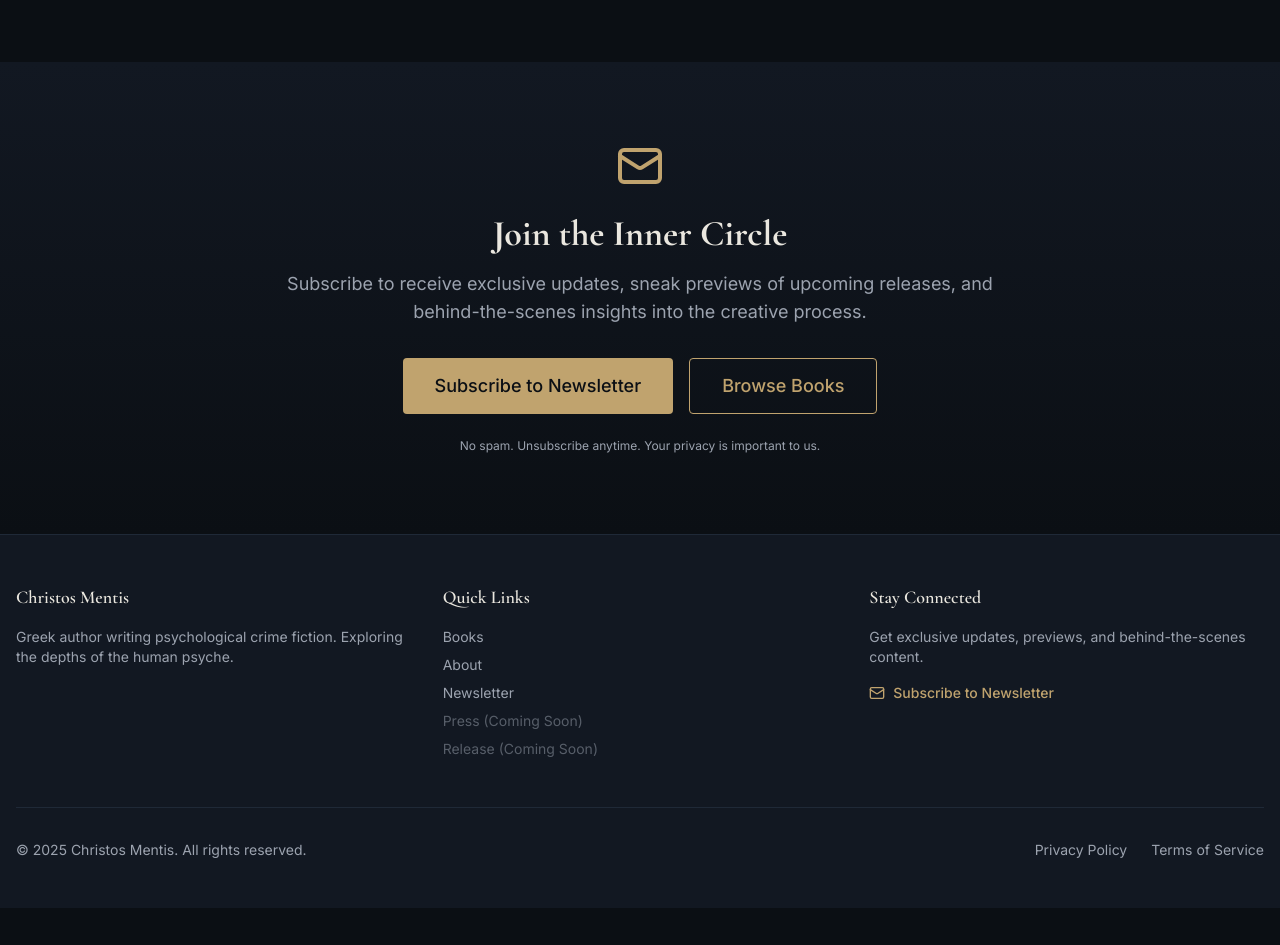
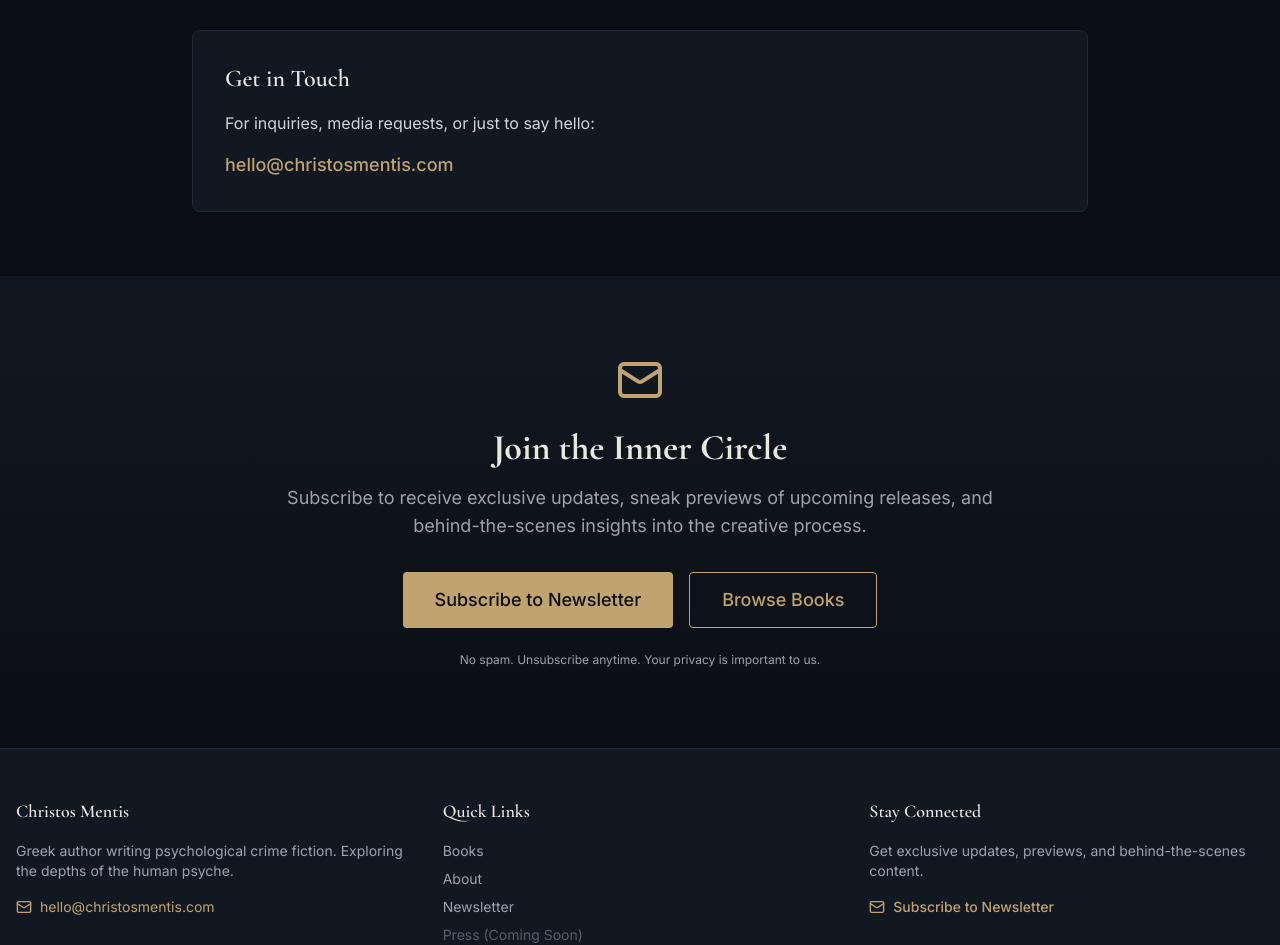
Before and after one commit to jepeteo/website-christosmentis, a Next.js app: page /about in a window 1280 px wide. Shown: the part 1610-2555 px from the top of the page. Before the commit the page ends 2518 px from the top, so only its background shows below. Built offline with nearby package versions, Linux system fonts and the light colour scheme.

Commit message:
Add contact email to About page and Footer
- Add 'Get in Touch' section on About page with hello@christosmentis.com
- Display contact email in footer on all pages
- Email is clickable and opens default mail client

```diff
--- a/src/app/(pages)/about/page.tsx
+++ b/src/app/(pages)/about/page.tsx
@@ -97,6 +97,22 @@ export default function AboutPage() {
                 us human."
               </blockquote>
             </div>
+
+            {/* Contact */}
+            <div className="mt-8 rounded-lg border border-cm-divider bg-cm-surface p-8">
+              <h2 className="mb-4 font-display text-2xl font-semibold text-cm-headline">
+                Get in Touch
+              </h2>
+              <p className="mb-4 text-cm-body">
+                For inquiries, media requests, or just to say hello:
+              </p>
+              <a
+                href="mailto:hello@christosmentis.com"
+                className="inline-flex items-center text-lg font-medium text-cm-primary transition-colors hover:text-cm-primary/80"
+              >
+                hello@christosmentis.com
+              </a>
+            </div>
           </div>
         </div>
 
--- a/src/components/layout/Footer.tsx
+++ b/src/components/layout/Footer.tsx
@@ -13,10 +13,17 @@ export function Footer() {
             <h3 className="mb-4 font-display text-lg font-semibold text-cm-headline">
               Christos Mentis
             </h3>
-            <p className="text-sm text-cm-muted">
+            <p className="mb-4 text-sm text-cm-muted">
               Greek author writing psychological crime fiction. Exploring the
               depths of the human psyche.
             </p>
+            <a
+              href="mailto:hello@christosmentis.com"
+              className="inline-flex items-center space-x-2 text-sm text-cm-primary transition-colors hover:text-cm-primary/80"
+            >
+              <Mail className="h-4 w-4" />
+              <span>hello@christosmentis.com</span>
+            </a>
           </div>
 
           {/* Quick Links */}
```
